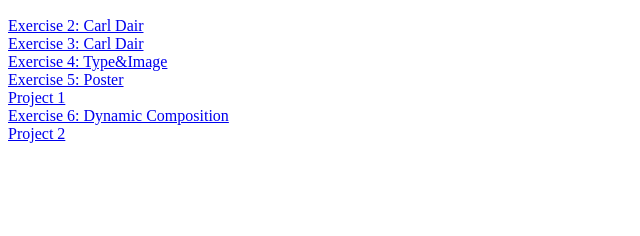
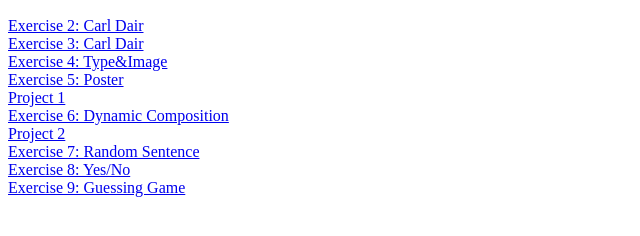
Before and after one commit to cdai-wd/wsweb, a plain HTML site: page index.html in a window 1280 px wide. Shown: the part 110-346 px from the top of the page, without its empty margins (0-640 px from the left). Drawn offline with Linux system fonts and the light colour scheme.

Commit message:
Update index.html

```diff
--- a/index.html
+++ b/index.html
@@ -16,6 +16,13 @@
   <br>
   <a href="____">Exercise 6: Dynamic Composition</a>
   <br>
-  <a href="https://project-2passage-of-time.glitch.me">Project 2</a>
+  <a href="____">Project 2</a>
+  <br>
+  <a href="____">Exercise 7: Random Sentence</a>
+  <br>
+  <a href="____">Exercise 8: Yes/No</a>
+  <br>
+  <a href="____">Exercise 9: Guessing Game</a>
+
 </body>
 </html>
```
